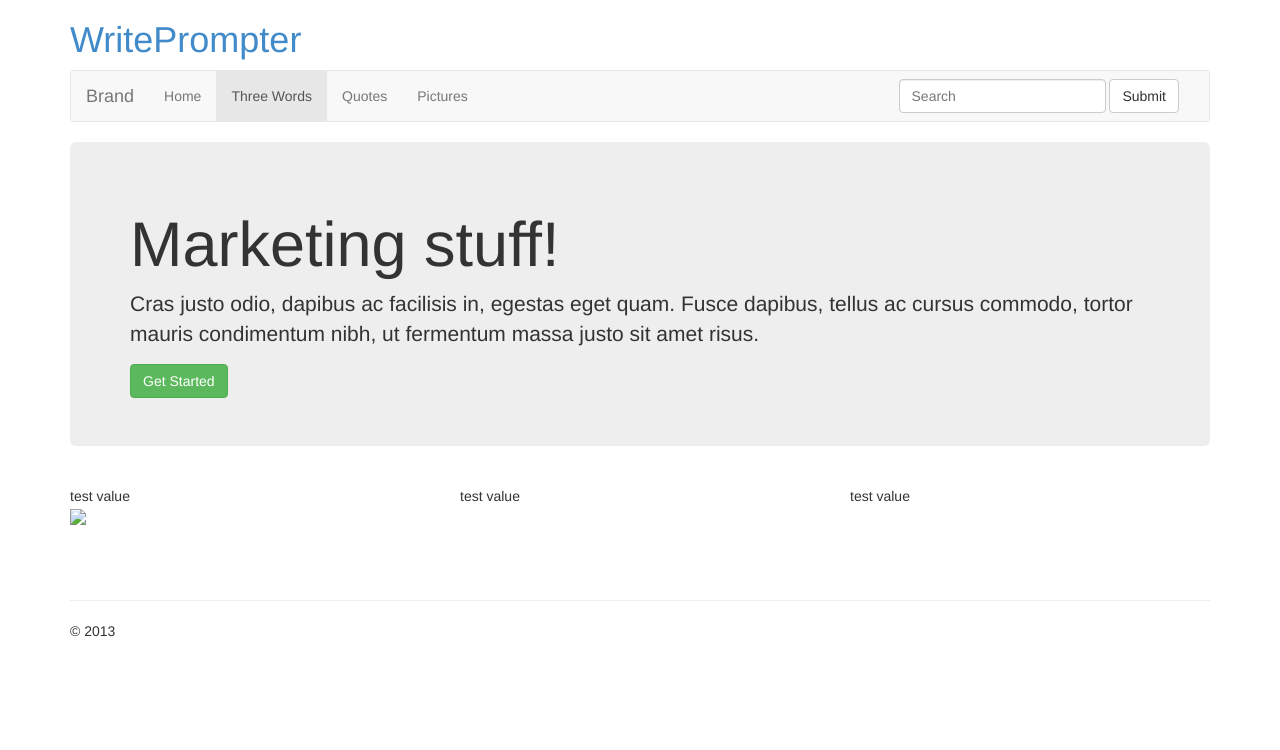
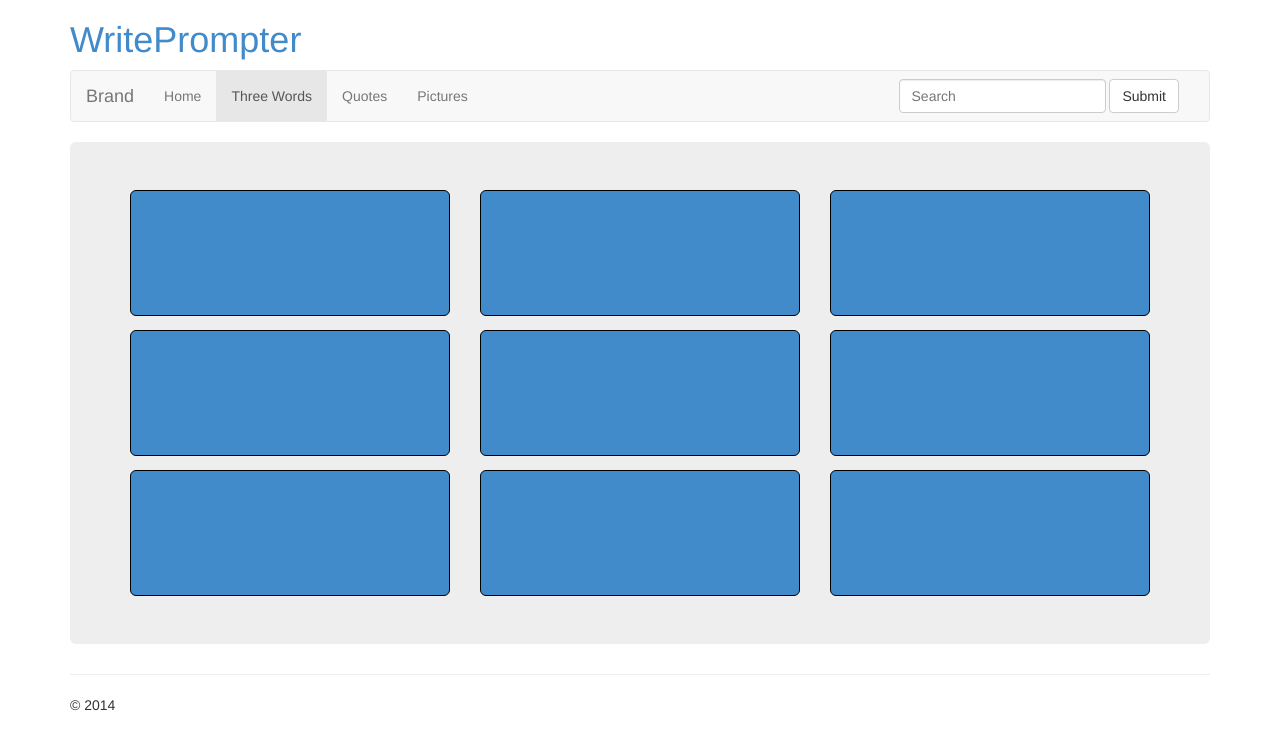
Before and after one commit to jasonwong26/WritePrompter, a plain HTML site: page three-words.html in a window 1280 px wide. Drawn offline with nearby package versions, Linux system fonts and the light colour scheme.

Commit message:
initial card flipping implementation

```diff
--- a/three-words.html
+++ b/three-words.html
@@ -55,66 +55,194 @@
 			  </div><!-- /.container-fluid -->
 			</nav>
 
-			<!-- Media Content Example () -->
-			<div class="jumbotron">
-				<h1>Marketing stuff!</h1>
-				<p>Cras justo odio, dapibus ac facilisis in, egestas eget quam. Fusce dapibus, tellus ac cursus commodo, tortor mauris condimentum nibh, ut fermentum massa justo sit amet risus.</p>
-				<a href="#" class="btn btn-large btn-success">Get Started</a>
-			</div>
+			<style> /*Card Styles*/
+				.card-container {
+					-webkit-perspective: 1000;
+					-moz-perspective: 1000;
+					perspective: 1000;
+				}
 
+				.card-container, .front, .back {
+					height: 9em;
+					width: 100%;
+				}
 
-			<style>
-				.card-container {
+/*				.card-container:hover .card {
+					-webkit-transform: rotateY(180deg);
+					-moz-transform: rotateY(180deg);
+					transform: rotateY(180deg);
+				}*/
+
+				.card-container.card-flipped .card {
+					-webkit-transform: rotateY(180deg);
+					-moz-transform: rotateY(180deg);
+					transform: rotateY(180deg);
+				}
+
+				.card {
+					-webkit-transition: 0.8s;
+					-moz-transition: 0.8s;
+					transition: 0.8s;
+
+					-webkit-transform-style: preserve-3d;
+					-moz-transform-style: preserve-3d;
+					transform-style: preserve-3d;
+
 					position: relative;
-					margin: 10px auto;
-					width: 100%;
-					height: 6em;
-					z-index: 1;
 				}
-				.card-container {
-				  perspective: 1000;
+
+				.front, .back {
+					position: absolute;
+					top: 0;
+					left: 0;
+
+					border: 1px solid black;
+					-webkit-border-radius: 6px;
+					-moz-border-radius: 6px;
+					border-radius: 6px;
+
+					-webkit-backface-visibility: hidden;
+					-moz-backface-visibility: hidden;
+					backface-visibility: hidden;
 				}
-				.card {
-					width: 100%;
-					height: 100%;
+
+				.back {
+					z-index: 2;
 				}
-				.back {
-					position: absolute;
-					width: 100%;
-					height: 100%;
-				}
-				.back object {
-					width: 100%;
-					height: 100%;
+
+				.front {
+					text-align: center;
+					line-height: 9em;
+
+					-webkit-transform: rotateY(180deg);
+					-moz-transform: rotateY(180deg);
+					transform: rotateY(180deg);
 				}
 			</style>
 
+			<style> /*General Page Styles*/
+				.top-buffer {
+					margin-top: 1em;
+				}
+
+				@media (max-width: 768px) {
+					[class^="col-"]:not(:first-child) {
+						margin-top: 1em;
+					}
+				}
+			</style>
+
+			<div class="jumbotron">
 			<div class="row">
-				<div class="col-md-4">
-					<div class="card-container">test value
+				<div class="col-sm-4">
+					<div class="card-container">
 						<div class="card">
-							<div class="back">
-								<img src="images/15686_vector.svg">
-<!-- 								<object type="image/svg+xml" data="images/15686_vector.svg">Your browser does not support SVG</object> -->
+							<div class="back bg-primary">
+							</div>
+							<div class="front bg-info">
+								<p>Wobble</p>
 							</div>
 						</div>
 					</div>
-				</div>
-
-				<div class="col-md-4">
-					<div class="card-container">test value</div>
-						<div class="card"></div>
-				</div>
-
-				<div class="col-md-4">
-					<div class="card-container">test value</div>
-						<div class="card"></div>
-				</div>
-			</div>
+				</div> <!-- .col-sm-4 -->
+				<div class="col-sm-4 top-buffer-sm">
+					<div class="card-container">
+						<div class="card">
+							<div class="back bg-primary">
+							</div>
+							<div class="front bg-info">
+								<p>Willow</p>
+							</div>
+						</div>
+					</div>
+				</div> <!-- .col-sm-4 -->
+				<div class="col-sm-4 top-buffer-sm">
+					<div class="card-container">
+						<div class="card">
+							<div class="back bg-primary">
+							</div>
+							<div class="front bg-info">
+								<p>Chime</p>
+							</div>
+						</div>
+					</div>
+				</div> <!-- .col-sm-4 -->
+			</div> <!-- /.row -->
+			<div class="row top-buffer hidden-xs hidden-sm">
+				<div class="col-sm-4">
+					<div class="card-container">
+						<div class="card">
+							<div class="back bg-primary">
+							</div>
+							<div class="front bg-info">
+								<p>Song</p>
+							</div>
+						</div>
+					</div>
+				</div> <!-- .col-sm-4 -->
+				<div class="col-sm-4">
+					<div class="card-container">
+						<div class="card">
+							<div class="back bg-primary">
+							</div>
+							<div class="front bg-info">
+								<p>Hesitate</p>
+							</div>
+						</div>
+					</div>
+				</div> <!-- .col-sm-4 -->
+				<div class="col-sm-4">
+					<div class="card-container">
+						<div class="card">
+							<div class="back bg-primary">
+							</div>
+							<div class="front bg-info">
+								<p>Blind</p>
+							</div>
+						</div>
+					</div>
+				</div> <!-- .col-sm-4 -->
+			</div> <!-- /.row -->
+			<div class="row top-buffer hidden-xs hidden-sm">
+				<div class="col-sm-4">
+					<div class="card-container">
+						<div class="card">
+							<div class="back bg-primary">
+							</div>
+							<div class="front bg-info">
+								<p>Squeak</p>
+							</div>
+						</div>
+					</div>
+				</div> <!-- .col-sm-4 -->
+				<div class="col-sm-4">
+					<div class="card-container">
+						<div class="card">
+							<div class="back bg-primary">
+							</div>
+							<div class="front bg-info">
+								<p>Powder</p>
+							</div>
+						</div>
+					</div>
+				</div> <!-- .col-sm-4 -->
+				<div class="col-sm-4">
+					<div class="card-container">
+						<div class="card">
+							<div class="back bg-primary">
+							</div>
+							<div class="front bg-info">
+								<p>Fleece</p>
+							</div>
+						</div>
+					</div>
+				</div> <!-- .col-sm-4 -->
+			</div> <!-- /.row -->
+			</div> <!-- /.jumbotron -->
 
 			<hr>
 			<div class="footer clearfix">
-				<p>&copy; 2013</p>
+				<p>&copy; 2014</p>
 			</div>
 		</div>
 
@@ -122,5 +250,13 @@
     <script src="https://ajax.googleapis.com/ajax/libs/jquery/1.11.1/jquery.min.js"></script>
     <!-- Include all compiled plugins (below), or include individual files as needed -->
     <script src="bootstrap/js/bootstrap.min.js"></script>
+
+		<script type="text/javascript">
+			$(document).ready(
+				$('.card-container').click(function() {
+					$(this).toggleClass('card-flipped');
+				})
+			);
+		</script>
   </body>
 </html>
```
Also changed, not shown: images/15686_wpm_lowres horizontal.png (added).
